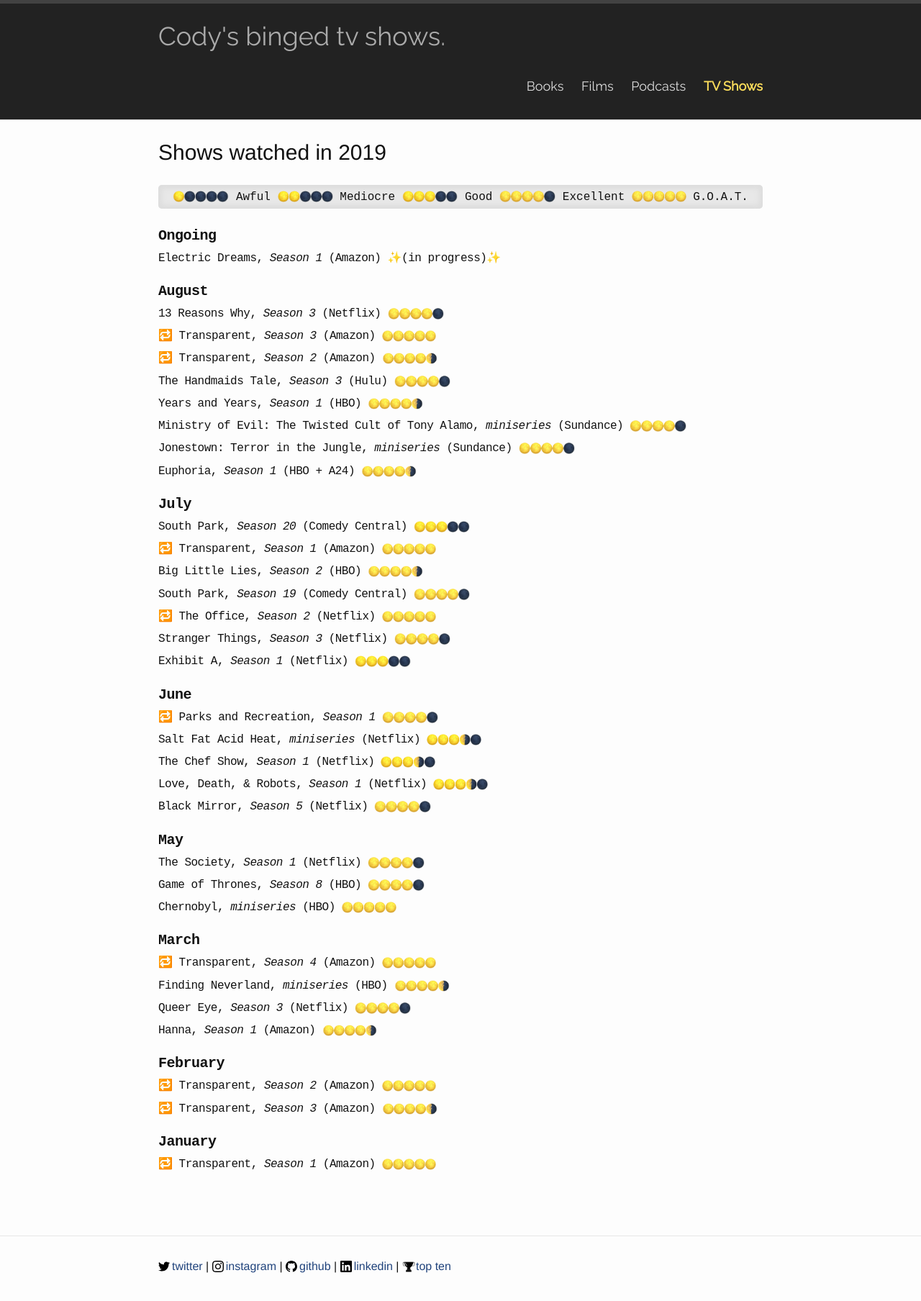
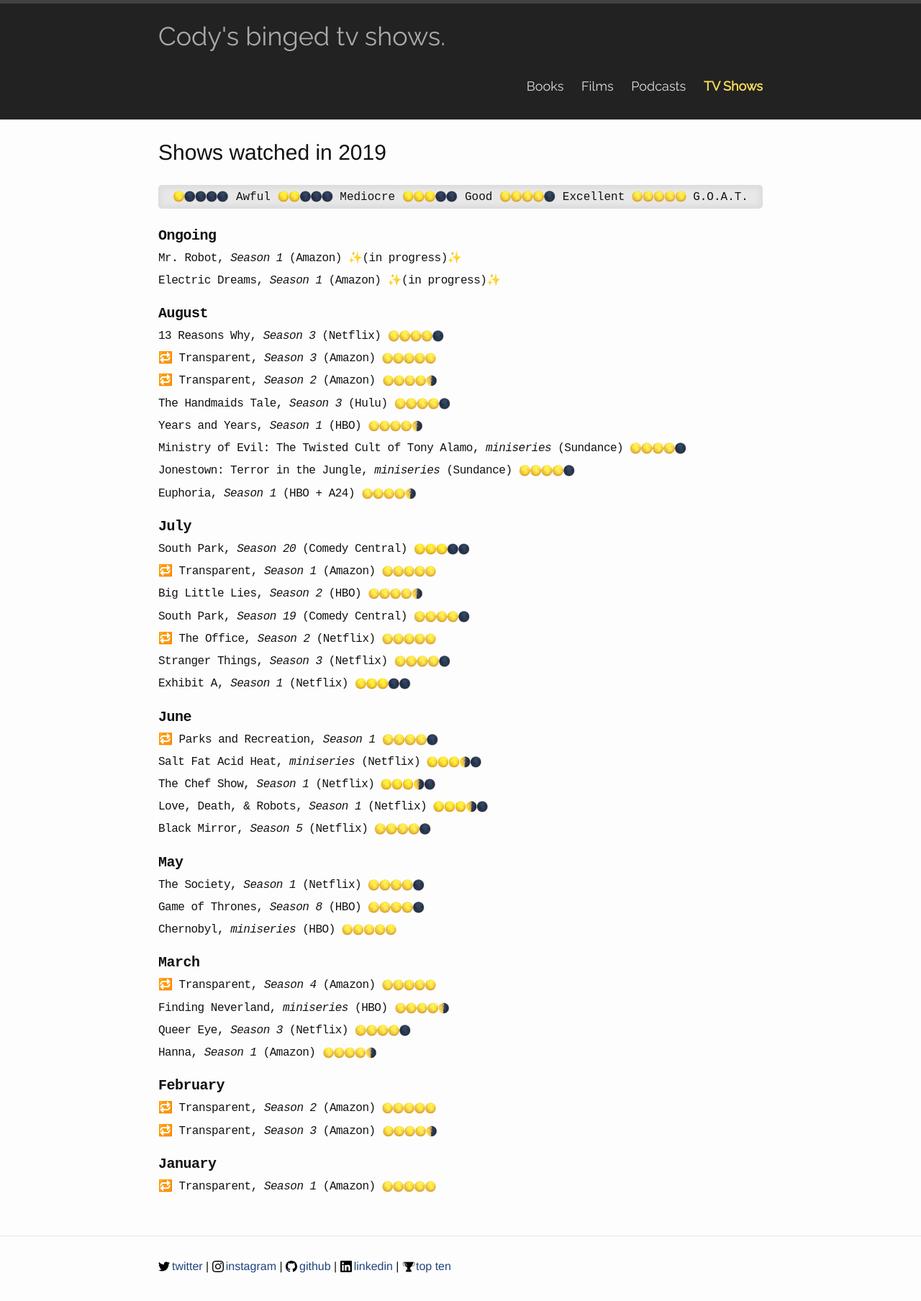
Before and after one commit to codydalerodgers/personal-blog, a Jekyll site: the page built from _shows/2019.md, in a window 1280 px wide. Shown: the top 1808 px of the page at 72% size. Built offline with Jekyll 4.4.1, drawn with Linux system fonts in a browser that asks for light colours.

Commit message:
update Mr Robot

```diff
--- a/_shows/2019.md
+++ b/_shows/2019.md
@@ -4,6 +4,8 @@
 title: Shows watched in 2019
 ---
 ## Ongoing
+Mr. Robot, _Season 1_ (Amazon) {{ site.inprogress }}
+
 Electric Dreams, _Season 1_ (Amazon) {{ site.inprogress }}
 
 ## August
```
